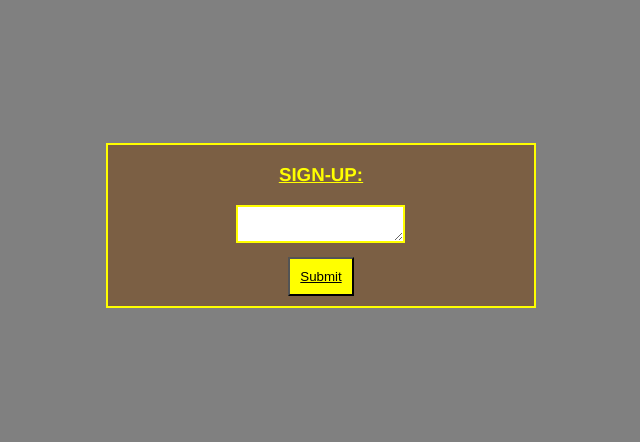
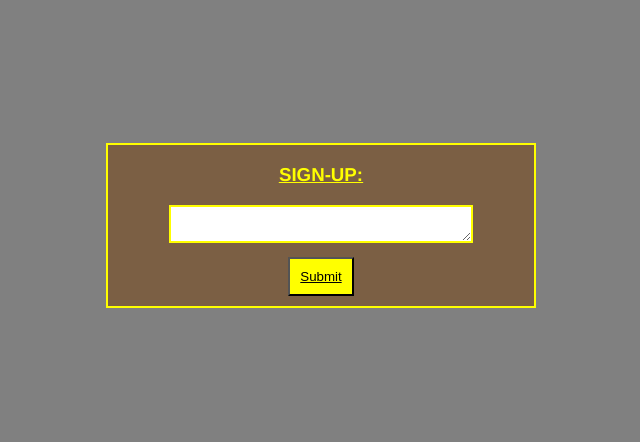
Before and after one commit to scottkayhan/scottkayhan.github.io, a PHP site: page / in a window 1280 px wide. Shown: the part 780-1222 px from the top of the page, without its empty margins (319-959 px from the left). Run offline with PHP 8.4, Linux system fonts and the light colour scheme.

```diff
--- a/index.css
+++ b/index.css
@@ -1,8 +1,6 @@
-/*
-* {
+/** {
     box-sizing: border-box;
-}
-*/
+}*/
 html li a {
     min-width: 35%;
     overflow-x: hidden;
@@ -213,12 +211,16 @@ form {
 
 textarea {
     margin: auto;
+    text-align: center;
+    margin-right: -70%;
+    margin-left: -70%;
+    width: 99%;
     /*text-align: center;*/
     border: 2px solid yellow;
     margin-bottom: 10px;
-    margin-right: -15%;
-    margin-left: -15%;
-    overflow: hidden;
+    /*margin-right: -15%;
+    margin-left: -15%;*/
+    overflow-x: hidden;
 }
 
 input {
@@ -309,7 +311,7 @@ p mark {
 
 
 h4 {
-    font-size: 1.7em;
+    font-size: 1.3em;
     background-color: #7B5F44;
     padding-top: 1em;
     padding-bottom: 1em;
```
